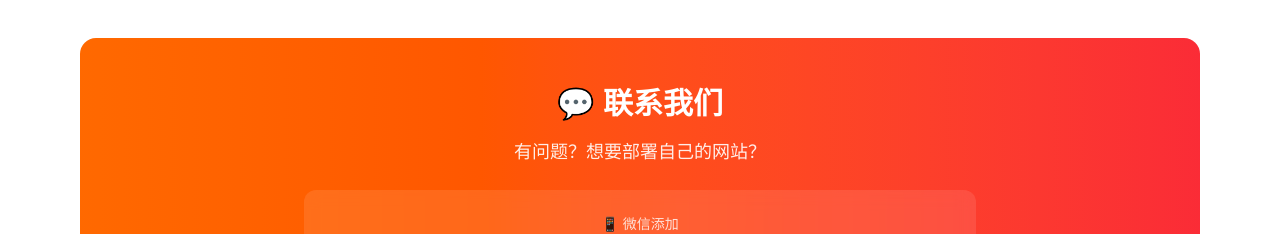
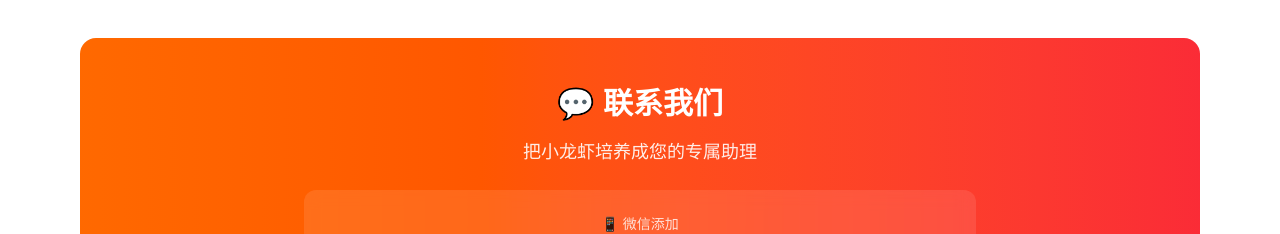
Before and after one commit to avisii1680769-cell/gabor, a Next.js app: page / in a window 1280 px wide. Shown: the part 2040-2274 px from the top of the page. Built offline with nearby package versions, Linux system fonts and the light colour scheme.

Commit message:
Update homepage text

```diff
--- a/src/app/page.tsx
+++ b/src/app/page.tsx
@@ -128,7 +128,7 @@ export default function Home() {
               💬 联系我们
             </h2>
             <p className="text-lg opacity-90 mb-6">
-              有问题？想要部署自己的网站？
+              把小龙虾培养成您的专属助理
             </p>
 
             <div className="bg-white/10 backdrop-blur-sm rounded-xl p-6 mb-6">
```
